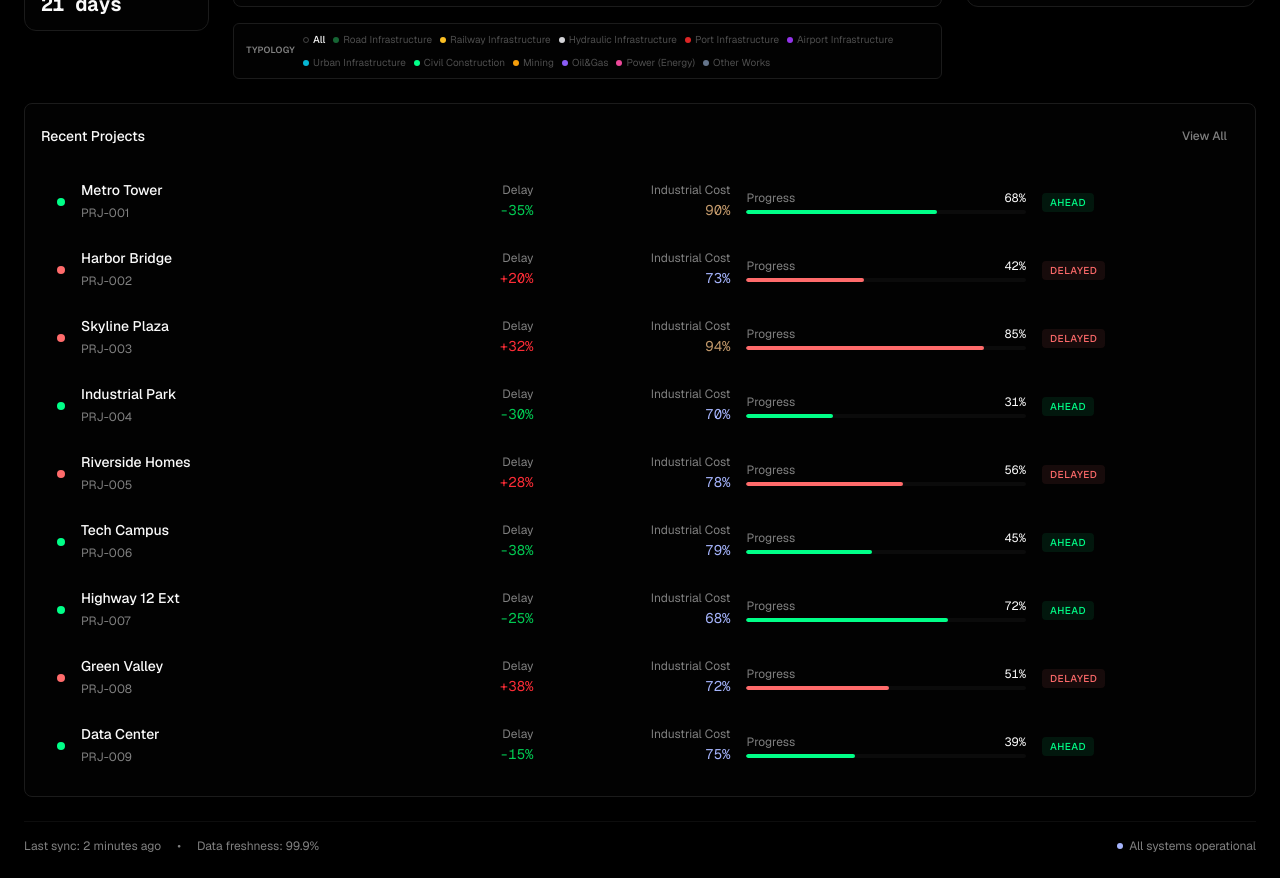
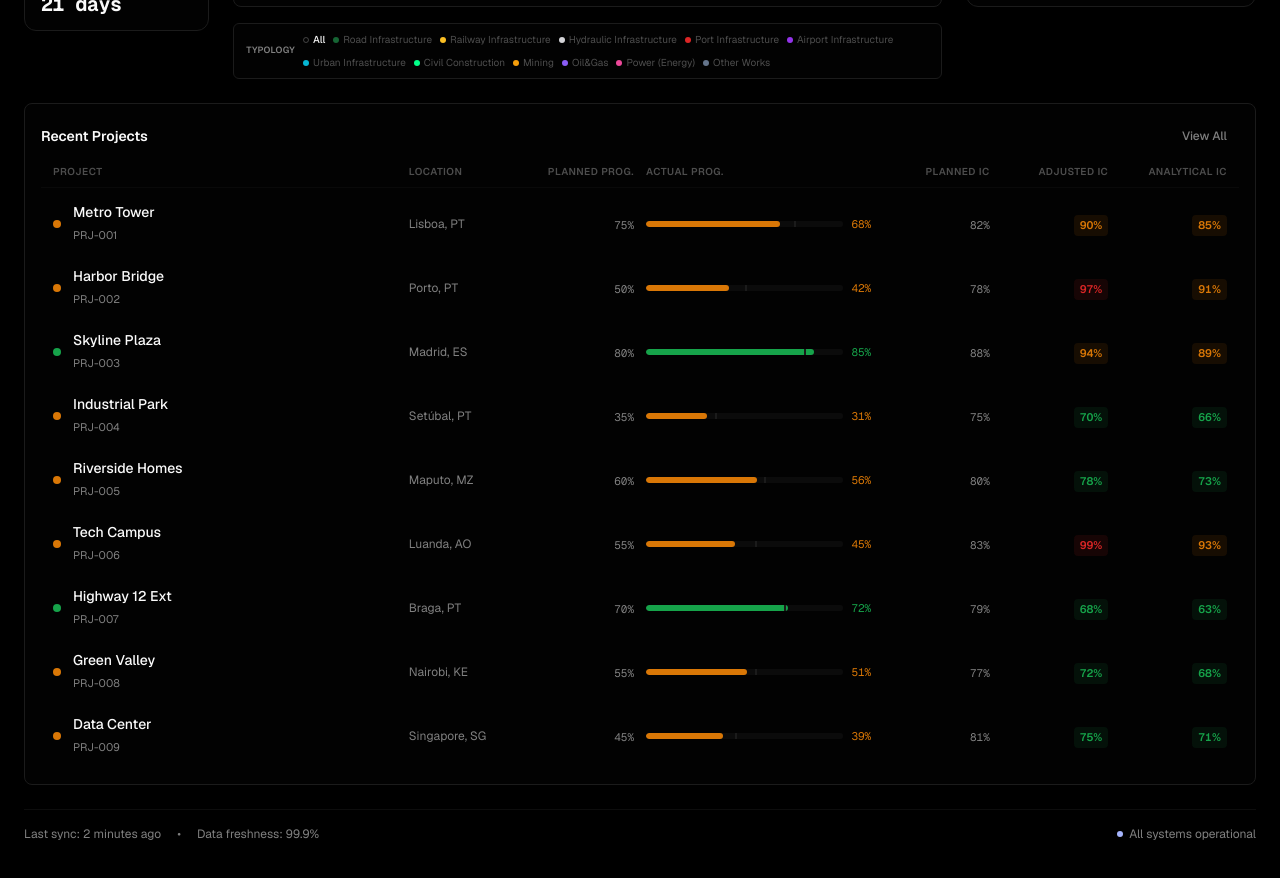
Before and after one commit to danielrebelo-volis/v0-volis-build-dashboard, a Next.js app: page / in a window 1280 px wide. Shown: the part 740-1618 px from the top of the page. Built offline with nearby package versions, Linux system fonts and the light colour scheme.

Commit message:
feat: enhance project-list with 7 columns and colour coding
Add new columns and vibrant colour thresholds for progress tracking.

```diff
--- a/components/project-list.tsx
+++ b/components/project-list.tsx
@@ -1,93 +1,126 @@
 "use client"
 
-import { MoreHorizontal, ExternalLink } from "lucide-react"
+import { ExternalLink } from "lucide-react"
 import { Button } from "@/components/ui/button"
 import Link from "next/link"
 
-interface ProjectRowProps {
+interface Project {
   name: string
   id: string
-  delay: number // % delay (-50 to +50)
-  industrialCost: number // % of contract value (0-100)
-  completion: number
+  location: string
+  plannedProgress: number   // %
+  actualProgress: number    // %
+  plannedIC: number         // %
+  adjustedIC: number        // %
+  analyticalIC: number      // % — always < adjustedIC
 }
 
-const statusConfig = {
-  "ahead": { label: "Ahead", color: "#00ff88" },
-  "delayed": { label: "Delayed", color: "#ff6b6b" },
+// Colour scale: green < 85%, amber 85–95%, red > 95%
+function icColor(value: number): string {
+  if (value < 85) return "#16a34a"   // green-600
+  if (value <= 95) return "#d97706"  // amber-600
+  return "#dc2626"                   // red-600
 }
 
-function ProjectRow({ name, id, delay, industrialCost, completion }: ProjectRowProps) {
-  // Determine status based on delay: delay < 0 = "Ahead" (green), delay > 0 = "Delayed" (red)
-  const status: "ahead" | "delayed" = delay < 0 ? "ahead" : "delayed"
-  const config = statusConfig[status]
+// Progress deviation: actual vs planned
+// actual >= planned → green, within 10% below → amber, > 10% below → red
+function progressColor(actual: number, planned: number): string {
+  const diff = actual - planned
+  if (diff >= 0) return "#16a34a"
+  if (diff >= -10) return "#d97706"
+  return "#dc2626"
+}
 
+function Badge({ value, color }: { value: string; color: string }) {
+  return (
+    <span
+      className="inline-flex items-center px-1.5 py-0.5 rounded text-[11px] font-semibold tabular-nums"
+      style={{ color, backgroundColor: `${color}18` }}
+    >
+      {value}
+    </span>
+  )
+}
+
+function ProgressBar({ actual, planned }: { actual: number; planned: number }) {
+  const color = progressColor(actual, planned)
+  return (
+    <div className="flex items-center gap-2 min-w-0">
+      <div className="relative flex-1 h-1.5 bg-secondary rounded-full overflow-hidden">
+        {/* Planned marker */}
+        <div
+          className="absolute top-0 h-full w-0.5 bg-border z-10"
+          style={{ left: `${planned}%` }}
+        />
+        {/* Actual fill */}
+        <div
+          className="h-full rounded-full transition-all"
+          style={{ width: `${actual}%`, backgroundColor: color }}
+        />
+      </div>
+      <span className="text-[11px] font-mono shrink-0" style={{ color }}>{actual}%</span>
+    </div>
+  )
+}
+
+const COLUMNS = [
+  { label: "Project", span: "col-span-3" },
+  { label: "Location", span: "col-span-1" },
+  { label: "Planned Prog.", span: "col-span-1" },
+  { label: "Actual Prog.", span: "col-span-2" },
+  { label: "Planned IC", span: "col-span-1" },
+  { label: "Adjusted IC", span: "col-span-1" },
+  { label: "Analytical IC", span: "col-span-1" },
+]
+
+function ProjectRow({ name, id, location, plannedProgress, actualProgress, plannedIC, adjustedIC, analyticalIC }: Project) {
   return (
     <Link href={`/project/${id}`}>
-      <div className="group grid grid-cols-12 items-center gap-4 py-3 px-4 hover:bg-secondary/30 transition-colors rounded-lg cursor-pointer">
-        {/* Project Name Section - 3 columns */}
-        <div className="col-span-3 flex items-center gap-4 min-w-0">
+      <div className="group grid grid-cols-10 items-center gap-3 py-2.5 px-3 hover:bg-secondary/30 transition-colors rounded-lg cursor-pointer">
+
+        {/* Project name */}
+        <div className="col-span-3 flex items-center gap-3 min-w-0">
           <div
-            className="w-2 h-2 rounded-full flex-shrink-0"
-            style={{ backgroundColor: config.color }}
+            className="w-2 h-2 rounded-full shrink-0"
+            style={{ backgroundColor: progressColor(actualProgress, plannedProgress) }}
           />
           <div className="min-w-0">
-            <div className="flex items-center gap-2">
+            <div className="flex items-center gap-1.5">
               <span className="text-sm font-medium text-foreground truncate">{name}</span>
-              <ExternalLink className="w-3 h-3 text-muted-foreground opacity-0 group-hover:opacity-100 transition-opacity flex-shrink-0" />
+              <ExternalLink className="w-3 h-3 text-muted-foreground opacity-0 group-hover:opacity-100 transition-opacity shrink-0" />
             </div>
-            <span className="text-xs text-muted-foreground">{id}</span>
+            <span className="text-[11px] text-muted-foreground">{id}</span>
           </div>
         </div>
 
-        {/* Delay - 2 columns */}
-        <div className="col-span-2 text-right">
-          <span className="text-xs text-muted-foreground block">Delay</span>
-          <span className={`text-sm font-mono ${delay < 0 ? 'text-green-500' : 'text-red-500'}`}>
-            {delay > 0 ? '+' : ''}{delay.toFixed(0)}%
-          </span>
+        {/* Location */}
+        <div className="col-span-1 min-w-0">
+          <span className="text-xs text-muted-foreground truncate block">{location}</span>
         </div>
 
-        {/* Industrial Cost - 2 columns */}
-        <div className="col-span-2 text-right">
-          <span className="text-xs text-muted-foreground block">Industrial Cost</span>
-          <span className={`text-sm font-mono ${industrialCost <= 85 ? 'text-success' : 'text-warning'}`}>
-            {industrialCost.toFixed(0)}%
-          </span>
+        {/* Planned Progress */}
+        <div className="col-span-1 text-right">
+          <span className="text-[11px] font-mono text-muted-foreground">{plannedProgress}%</span>
         </div>
 
-        {/* Progress - 3 columns */}
-        <div className="col-span-3">
-          <div className="flex items-center justify-between mb-1">
-            <span className="text-xs text-muted-foreground">Progress</span>
-            <span className="text-xs font-mono text-foreground">{completion}%</span>
-          </div>
-          <div className="w-full h-1 bg-secondary rounded-full overflow-hidden">
-            <div
-              className="h-full rounded-full transition-all"
-              style={{
-                width: `${completion}%`,
-                backgroundColor: config.color
-              }}
-            />
-          </div>
+        {/* Actual Progress bar */}
+        <div className="col-span-2">
+          <ProgressBar actual={actualProgress} planned={plannedProgress} />
         </div>
 
-        {/* Status & More - 2 columns */}
-        <div className="col-span-2 flex items-center justify-between gap-2">
-          <div
-            className="px-2 py-0.5 rounded text-[10px] font-medium uppercase tracking-wider whitespace-nowrap"
-            style={{
-              backgroundColor: `${config.color}15`,
-              color: config.color
-            }}
-          >
-            {config.label}
-          </div>
+        {/* Planned IC */}
+        <div className="col-span-1 text-right">
+          <span className="text-[11px] font-mono text-muted-foreground">{plannedIC}%</span>
+        </div>
 
-          <Button variant="ghost" size="icon" className="opacity-0 group-hover:opacity-100 transition-opacity flex-shrink-0">
-            <MoreHorizontal className="w-4 h-4 text-muted-foreground" />
-          </Button>
+        {/* Adjusted IC */}
+        <div className="col-span-1 text-right">
+          <Badge value={`${adjustedIC}%`} color={icColor(adjustedIC)} />
+        </div>
+
+        {/* Analytical IC */}
+        <div className="col-span-1 text-right">
+          <Badge value={`${analyticalIC}%`} color={icColor(analyticalIC)} />
         </div>
       </div>
     </Link>
@@ -95,32 +128,37 @@ function ProjectRow({ name, id, delay, industrialCost, completion }: ProjectRowP
 }
 
 export function ProjectList() {
-  // Aligned with EVM matrix data - same delay and Industrial Cost values
-  const allProjects: ProjectRowProps[] = [
-    { name: "Metro Tower", id: "PRJ-001", delay: -35, industrialCost: 90, completion: 68 },
-    { name: "Harbor Bridge", id: "PRJ-002", delay: 20, industrialCost: 73, completion: 42 },
-    { name: "Skyline Plaza", id: "PRJ-003", delay: 32, industrialCost: 94, completion: 85 },
-    { name: "Industrial Park", id: "PRJ-004", delay: -30, industrialCost: 70, completion: 31 },
-    { name: "Riverside Homes", id: "PRJ-005", delay: 28, industrialCost: 78, completion: 56 },
-    { name: "Tech Campus", id: "PRJ-006", delay: -38, industrialCost: 79, completion: 45 },
-    { name: "Highway 12 Ext", id: "PRJ-007", delay: -25, industrialCost: 68, completion: 72 },
-    { name: "Green Valley", id: "PRJ-008", delay: 38, industrialCost: 72, completion: 51 },
-    { name: "Data Center", id: "PRJ-009", delay: -15, industrialCost: 75, completion: 39 },
+  const projects: Project[] = [
+    { name: "Metro Tower",     id: "PRJ-001", location: "Lisboa, PT",    plannedProgress: 75,  actualProgress: 68,  plannedIC: 82,  adjustedIC: 90,  analyticalIC: 85 },
+    { name: "Harbor Bridge",   id: "PRJ-002", location: "Porto, PT",     plannedProgress: 50,  actualProgress: 42,  plannedIC: 78,  adjustedIC: 97,  analyticalIC: 91 },
+    { name: "Skyline Plaza",   id: "PRJ-003", location: "Madrid, ES",    plannedProgress: 80,  actualProgress: 85,  plannedIC: 88,  adjustedIC: 94,  analyticalIC: 89 },
+    { name: "Industrial Park", id: "PRJ-004", location: "Setúbal, PT",   plannedProgress: 35,  actualProgress: 31,  plannedIC: 75,  adjustedIC: 70,  analyticalIC: 66 },
+    { name: "Riverside Homes", id: "PRJ-005", location: "Maputo, MZ",    plannedProgress: 60,  actualProgress: 56,  plannedIC: 80,  adjustedIC: 78,  analyticalIC: 73 },
+    { name: "Tech Campus",     id: "PRJ-006", location: "Luanda, AO",    plannedProgress: 55,  actualProgress: 45,  plannedIC: 83,  adjustedIC: 99,  analyticalIC: 93 },
+    { name: "Highway 12 Ext",  id: "PRJ-007", location: "Braga, PT",     plannedProgress: 70,  actualProgress: 72,  plannedIC: 79,  adjustedIC: 68,  analyticalIC: 63 },
+    { name: "Green Valley",    id: "PRJ-008", location: "Nairobi, KE",   plannedProgress: 55,  actualProgress: 51,  plannedIC: 77,  adjustedIC: 72,  analyticalIC: 68 },
+    { name: "Data Center",     id: "PRJ-009", location: "Singapore, SG", plannedProgress: 45,  actualProgress: 39,  plannedIC: 81,  adjustedIC: 75,  analyticalIC: 71 },
   ]
-
-  // Filter: Industrial Cost must always be < 100%
-  const projects = allProjects.filter(project => project.industrialCost < 100)
 
   return (
     <div className="glass-card rounded-lg p-4">
-      <div className="flex items-center justify-between mb-4">
-        <h2 className="text-sm font-medium text-foreground">Recent Projects</h2>
+      <div className="flex items-center justify-between mb-3">
+        <h2 className="text-sm font-semibold text-foreground">Recent Projects</h2>
         <Button variant="ghost" size="sm" className="text-xs text-muted-foreground hover:text-foreground">
           View All
         </Button>
       </div>
 
-      <div className="space-y-1">
+      {/* Header row */}
+      <div className="grid grid-cols-10 gap-3 px-3 pb-2 border-b border-border/30">
+        {COLUMNS.map(({ label, span }) => (
+          <div key={label} className={`${span} text-[10px] font-semibold uppercase tracking-wider text-muted-foreground/60 ${label !== "Project" && label !== "Location" && label !== "Actual Prog." ? "text-right" : ""}`}>
+            {label}
+          </div>
+        ))}
+      </div>
+
+      <div className="space-y-0.5 mt-1">
         {projects.map((project) => (
           <ProjectRow key={project.id} {...project} />
         ))}
```
